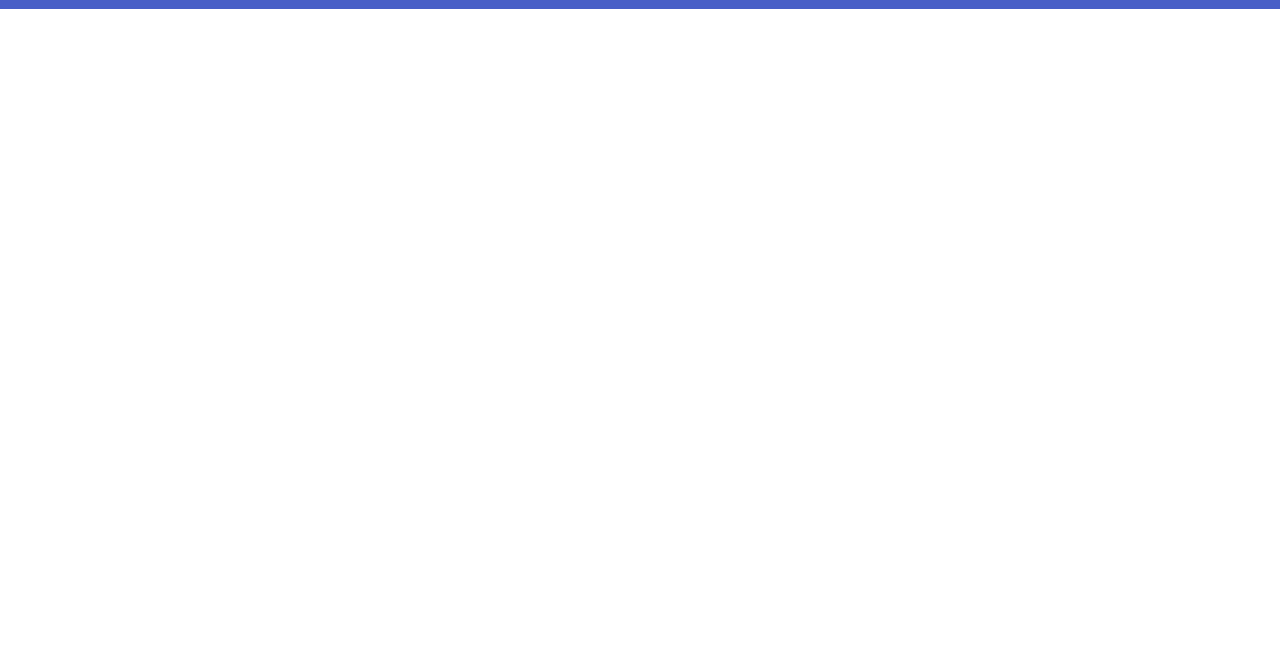
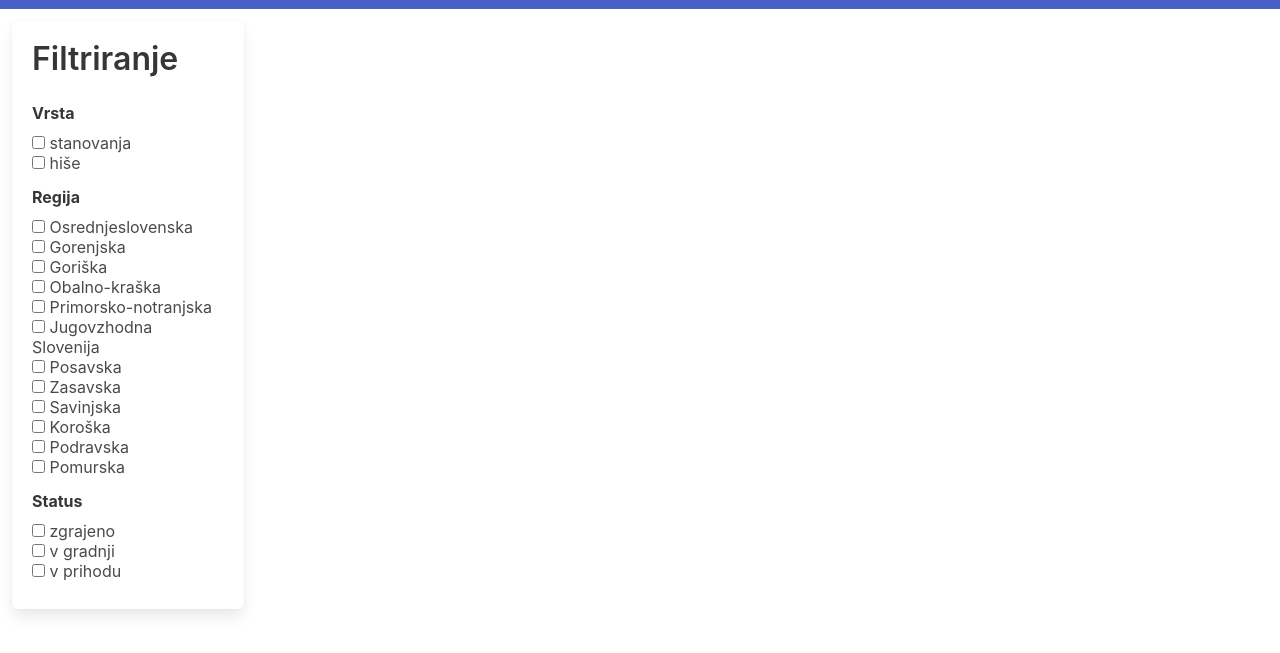
Before and after one commit to robiworks/novogradko, a plain HTML site: page frontend/list.html in a window 1280 px wide. Shown: the part 43-696 px from the top of the page. Drawn offline with nearby package versions, Linux system fonts and the light colour scheme; no server answers.

Commit message:
Add basic list functionality

```diff
--- a/frontend/list.html
+++ b/frontend/list.html
@@ -40,5 +40,114 @@
             </div>
         </nav>
         <!-- PAGE CONTENT -->
+        <div class="columns" style="margin: 0;">
+            <!-- filtriranje -->
+            <div class="column is-one-fifth">
+                <div class="box">
+                <h1 class="title">Filtriranje</h1>
+                <!-- vrsta nepremičnine -->
+                <div class="field">
+                    <label class="label">Vrsta</label>
+                    <label class="checkbox" style="display: block;">
+                        <input type="checkbox">
+                        stanovanja
+                    </label>
+                    <label class="checkbox" style="display: block;">
+                        <input type="checkbox">
+                        hiše
+                    </label>
+                </div>
+                <!-- regija nepremičnine -->
+                <div class="field">
+                    <label class="label">Regija</label>
+                    <label class="checkbox" style="display: block;">
+                        <input type="checkbox">
+                        Osrednjeslovenska
+                    </label>
+                    <label class="checkbox" style="display: block;">
+                        <input type="checkbox">
+                        Gorenjska
+                    </label>
+                    <label class="checkbox" style="display: block;">
+                        <input type="checkbox">
+                        Goriška
+                    </label>
+                    <label class="checkbox" style="display: block;">
+                        <input type="checkbox">
+                        Obalno-kraška
+                    </label>
+                    <label class="checkbox" style="display: block;">
+                        <input type="checkbox">
+                        Primorsko-notranjska
+                    </label>
+                    <label class="checkbox" style="display: block;">
+                        <input type="checkbox">
+                        Jugovzhodna Slovenija
+                    </label>
+                    <label class="checkbox" style="display: block;">
+                        <input type="checkbox">
+                        Posavska
+                    </label>
+                    <label class="checkbox" style="display: block;">
+                        <input type="checkbox">
+                        Zasavska
+                    </label>
+                    <label class="checkbox" style="display: block;">
+                        <input type="checkbox">
+                        Savinjska
+                    </label>
+                    <label class="checkbox" style="display: block;">
+                        <input type="checkbox">
+                        Koroška
+                    </label>
+                    <label class="checkbox" style="display: block;">
+                        <input type="checkbox">
+                        Podravska
+                    </label>
+                    <label class="checkbox" style="display: block;">
+                        <input type="checkbox">
+                        Pomurska
+                    </label>
+                </div>
+                <!-- status nepremičnine -->
+                <div class="field mb-2">
+                    <label class="label">Status</label>
+                    <label class="checkbox" style="display: block;">
+                        <input type="checkbox">
+                        zgrajeno
+                    </label>
+                    <label class="checkbox" style="display: block;">
+                        <input type="checkbox">
+                        v gradnji
+                    </label>
+                    <label class="checkbox" style="display: block;">
+                        <input type="checkbox">
+                        v prihodu
+                    </label>
+                </div>
+                </div>
+            </div>
+            <div class="column" id="list">
+                <div class="box">
+                    <article class="media">
+                        <figure class="media-left">
+                            <p class="image">
+                                <img src="./images/14.jpg" style="max-height: 200px;">
+                            </p>
+                        </figure>
+                        <div class="media-content">
+                            <div class="content">
+                                <p>
+                                    <strong>DRENovo</strong><br>
+                                    Lalala lalala.
+                                </p>
+                            </div>
+                        </div>
+                    </article>
+                </div>
+            </div>
+        </div>
     </body>
+    <script type="application/javascript" src="./rest.js"></script>
+    <script type="application/javascript" src="./list.js"></script>
 </html>
--- /dev/null
+++ b/frontend/list.js
@@ -0,0 +1,38 @@
+var listElement = document.getElementById("list");
+
+document.addEventListener('DOMContentLoaded', populateList);
+
+function populateList() {
+    listElement.innerHTML = "";
+    getBuildings().then(data => {
+        for (let i = 0; i < data.length; i++) {
+            let id = parseInt(data[i].id);
+            let name = data[i].name;
+            let type = parseInt(data[i].type);
+            let website = data[i].website;
+
+            let buildingInfo = `
+                <div class="box">
+                    <article class="media">
+                        <figure class="media-left">
+                            <p class="image">
+                                <img src="./images/${id}.jpg" style="max-width: 300px;">
+                            </p>
+                        </figure>
+                    <div class="media-content">
+                        <div class="content">
+                            <p>
+                                <strong>${name}</strong><br>
+                                Vrsta: ${type === 0 ? "stanovanja" : "hiša"}<br>
+                                Spletna stran: <a target="_blank" href="${website}">kliknite tukaj</a>
+                            </p>
+                        </div>
+                    </div>
+                </article>
+                </div>
+            `;
+
+            listElement.innerHTML += buildingInfo;
+        }
+    });
+}
```
